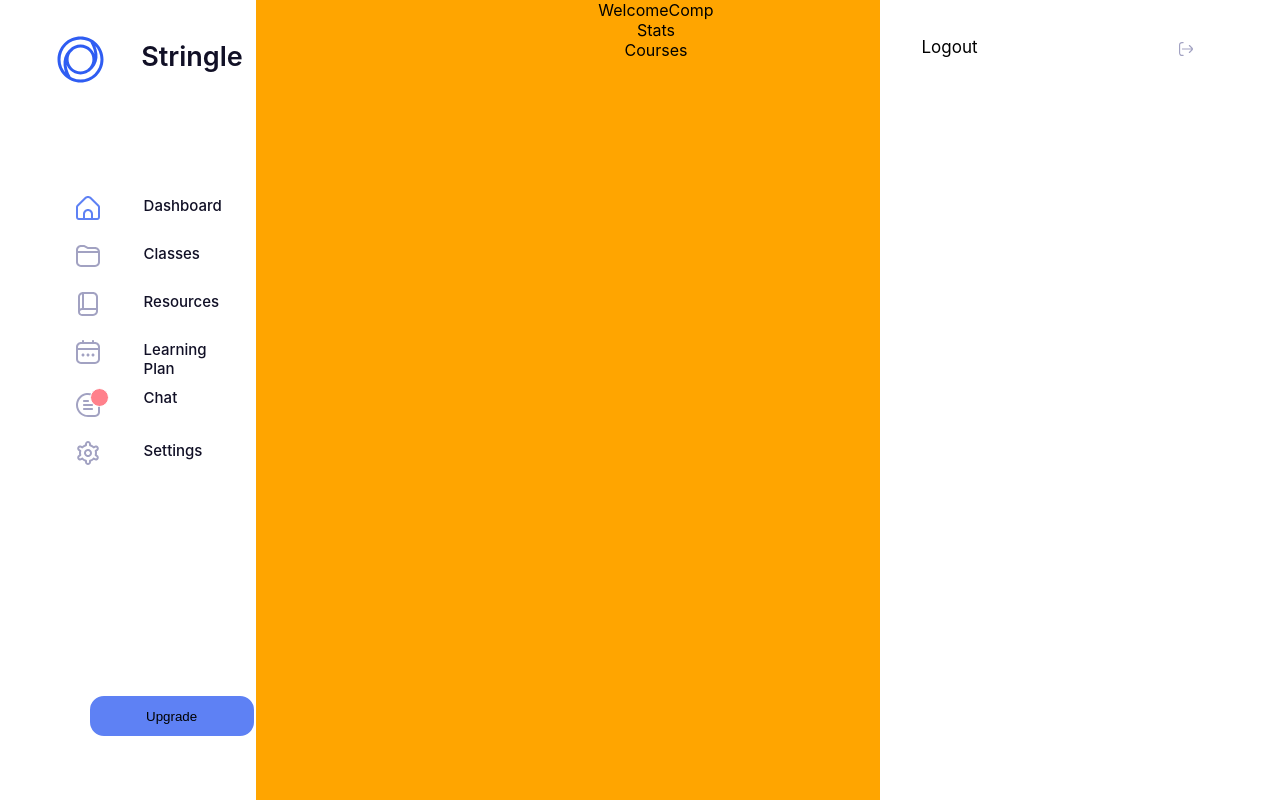
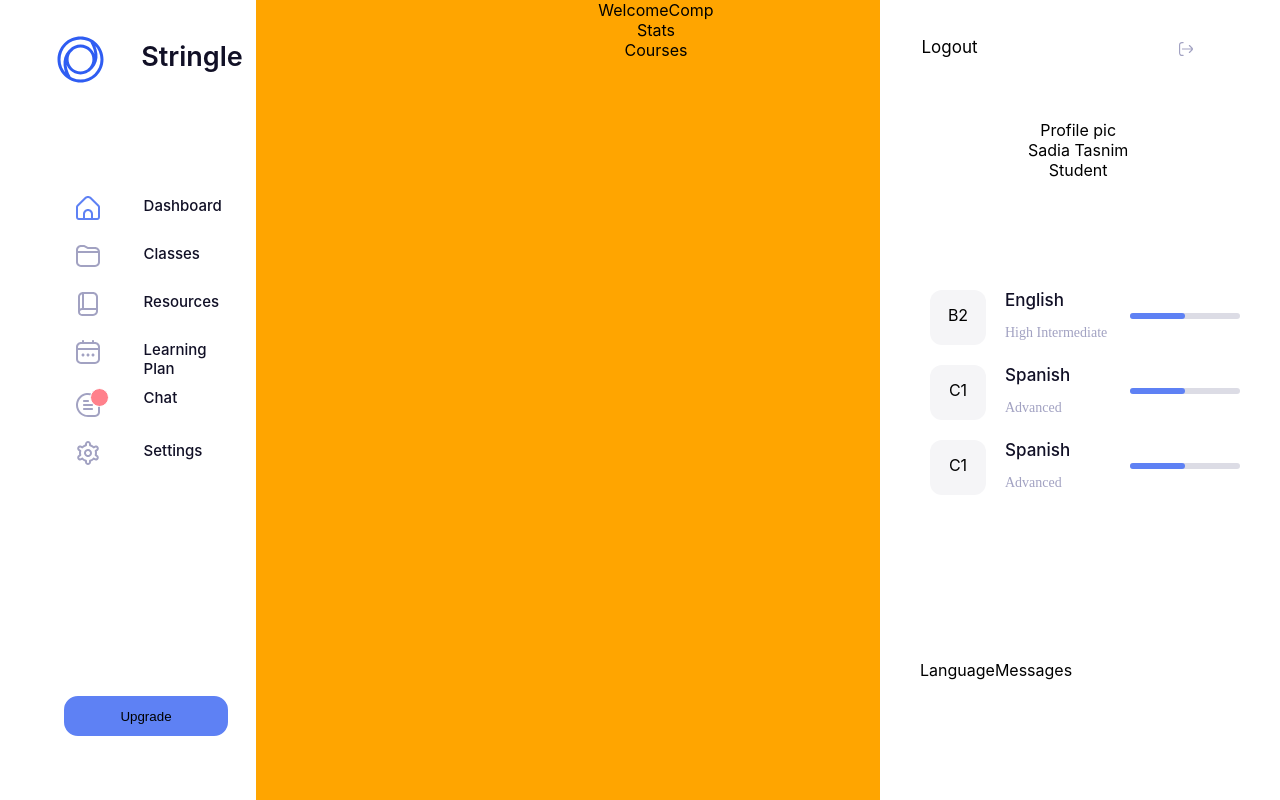
Before and after one commit to AbhishekSChauhan/socket_assignment, a React (Create React App) app: page / in a window 1280 px wide. Built offline with nearby package versions, Linux system fonts and the light colour scheme.

Commit message:
Language details component and css

```diff
--- /dev/null
+++ b/src/components/Box/Box.css
@@ -0,0 +1,10 @@
+.box{
+    position: relative;
+    width: 26px;
+    height: 25px;
+    padding: 15px;
+    background: #F5F5F7;
+    border-radius: 12px;
+    display: flex;
+    justify-content: center;
+}
--- /dev/null
+++ b/src/components/Box/Box.jsx
@@ -0,0 +1,13 @@
+import React from 'react'
+import './Box.css'
+const Box = ({status,textColour}) => {
+  return (
+    <div className='box' style={{color:`${textColour}`}}>
+        <div className='box-content'>
+            {status}
+        </div>
+    </div>
+  )
+}
+
+export default Box
--- a/src/components/LeftPanel/LeftPanel.css
+++ b/src/components/LeftPanel/LeftPanel.css
@@ -39,5 +39,5 @@
 .button{
     position: fixed;
     bottom: 8%;
-    left: 7%;
+    left: 5%;
 }
--- a/src/components/RightPanel/LanguageDetails.jsx
+++ b/src/components/RightPanel/LanguageDetails.jsx
@@ -1,8 +1,13 @@
 import React from 'react'
+import SingleLanguage from './SingleLanguage'
 
 const LanguageDetails = () => {
   return (
-    <div>LanguageDetails</div>
+    <div>
+      <SingleLanguage status='B2' language='English' level='High Intermediate' />
+      <SingleLanguage status='C1' language='Spanish' level='Advanced' />
+      <SingleLanguage status='C1' language='Spanish' level='Advanced' />
+    </div>
   )
 }
 
--- /dev/null
+++ b/src/components/RightPanel/Profile.css
@@ -0,0 +1,36 @@
+.avatar{
+    /* Ellipse 1 */
+
+    box-sizing: border-box;
+
+    position: absolute;
+    width: 169px;
+    height: 171px;
+    left: 151px;
+    top: 130px;
+
+    background: url('https://images.pexels.com/photos/2406949/pexels-photo-2406949.jpeg?auto=compress&cs=tinysrgb&w=1260&h=750&dpr=1');
+    /* light blue */
+    border: 7px solid #F5F5FB;
+
+}
+div.name{
+    position: absolute;
+    width: 141px;
+    height: 30px;
+    left: 1585px;
+    top: 331px;
+
+    /* Headers */
+    font-family: 'Poppins';
+    font-style: normal;
+    font-weight: 700;
+    font-size: 20px;
+    line-height: 30px;
+    /* identical to box height */
+
+    color: #111026;
+}
+div{
+    background-color: #111026;
+}
--- a/src/components/RightPanel/Profile.jsx
+++ b/src/components/RightPanel/Profile.jsx
@@ -0,0 +1,18 @@
+import React from 'react'
+
+const Profile = () => {
+  return (
+    <div>
+        <div className='avatar'>
+            Profile pic
+            {/* <img className='profile' src={''} alt="profile"/> */}
+        </div>
+        <div className='name'>
+            Sadia Tasnim
+        </div>
+        <div>Student</div>
+    </div>
+  )
+}
+
+export default Profile
--- a/src/components/RightPanel/RightPanel.css
+++ b/src/components/RightPanel/RightPanel.css
@@ -3,8 +3,25 @@
     height:100vh;
     background-color: #fff;
     text-align: center;
+    position: relative;
     /* padding-top: 40px; */
 }
 .logout-container{
     padding-top: 25px;
 }
+.profile-container{
+    position: absolute;
+    top: 15%;
+    left: 37%;
+}
+.language-container{
+    position: absolute;
+    top: 35%;
+    left: 10%;
+}
+.langDeatails-container{
+    position: absolute;
+    bottom: 15%;
+    left: 10%;
+
+}
--- a/src/components/RightPanel/RightPanel.jsx
+++ b/src/components/RightPanel/RightPanel.jsx
@@ -1,5 +1,8 @@
 import React from 'react'
+import LanguageMessages from './LanguageMessages'
+import LanguageDetails from './LanguageDetails'
 import Logout from './Logout'
+import Profile from './Profile'
 import './RightPanel.css'
 const RightPanel = () => {
   return (
@@ -7,6 +10,15 @@ const RightPanel = () => {
       <div className='logout-container'>
         <Logout />
       </div>
+      <div className='profile-container'>
+        <Profile />
+      </div>
+      <div className='language-container'>
+        <LanguageDetails />
+      </div>
+      <div className='langDeatails-container'>
+        <LanguageMessages />
+      </div>
     </div>
   )
 }
--- /dev/null
+++ b/src/components/RightPanel/SingleLanguage.css
@@ -0,0 +1,53 @@
+.single-language-container{
+    padding: 10px;
+    width: 100%;
+    position: relative;
+}
+
+
+.language{
+    left:85px;
+    position: absolute;
+    width: 61px;
+    height: 26px;
+    text-align: left;
+    top:10px;
+    font-style: normal;
+    font-weight: 500;
+    font-size: 17px;
+    color: #111026;
+}
+
+.level{
+    position: absolute;
+    width: 126px;
+    height: 21px;
+    top:45px;
+    left:85px;
+    text-align: left;
+    font-family: 'Poppins';
+    font-style: normal;
+    font-weight: 400;
+    font-size: 14px;
+    color: #A2A2C2;
+
+}
+
+.progress-gray{
+    position: absolute;
+    width: 110px;
+    height: 6px;
+    top:33px;
+    left: 210px;
+    background: #DCDCE5;
+    border-radius: 5px;
+    transform: matrix(1, 0, 0, -1, 0, 0);
+}
+.progress{
+    position: absolute;
+    width: 55px;
+    height: 6px;
+
+    background: #5E81F4;
+    border-radius: 5px;
+}
--- /dev/null
+++ b/src/components/RightPanel/SingleLanguage.jsx
@@ -0,0 +1,26 @@
+import React from 'react'
+import Box from '../Box/Box'
+import './SingleLanguage.css'
+const SingleLanguage = ({status,language,level}) => {
+  return (
+    <div className='single-language-container'>
+        <div className='box1'>
+        <Box status={status} textColour='black' />
+        </div>
+        <div className='lang-content'>
+            <div className='language'>
+                {language}
+            </div>
+            <div className='level'>{level}</div>
+        </div>
+
+        <div className='progress-gray'>
+            <div className='progress'>
+            </div>
+        </div>
+
+    </div>
+  )
+}
+
+export default SingleLanguage
```
